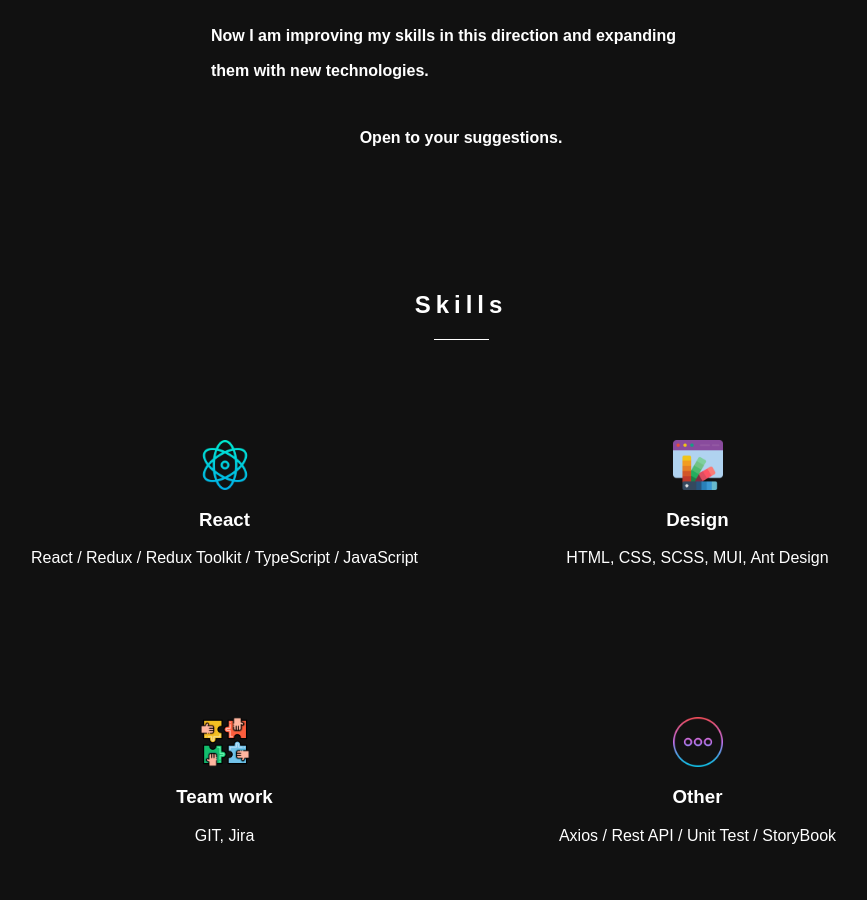
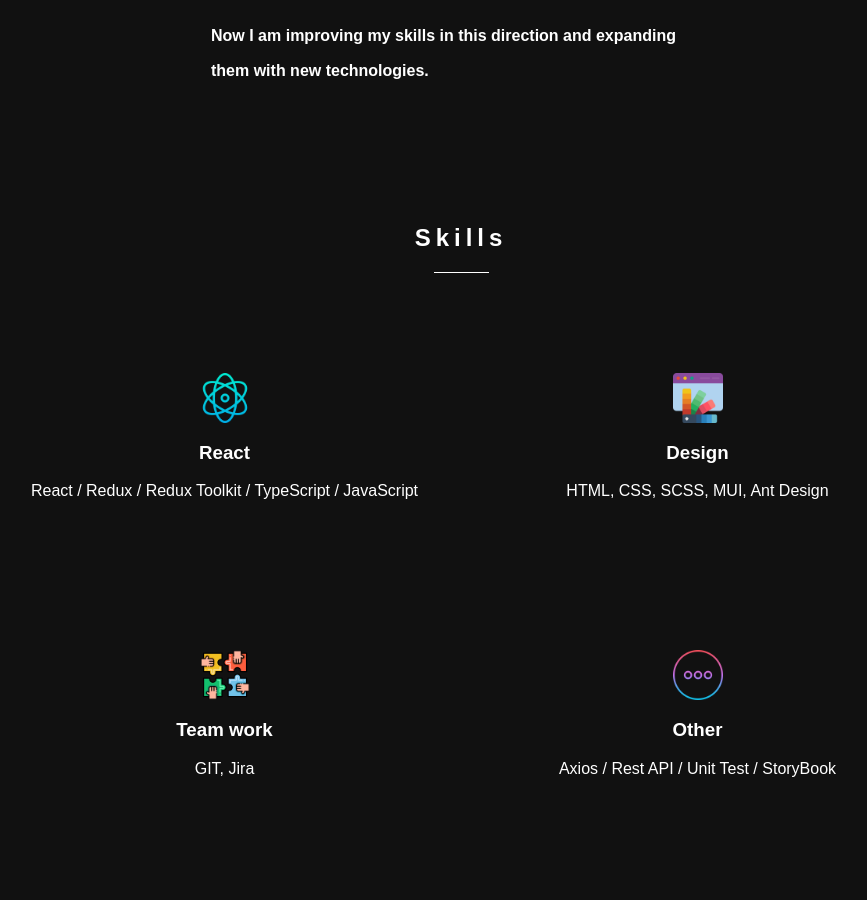
Before and after one commit to saintic132/portfolio, a React (Create React App) app: page / in a window 1280 px wide. Shown: the part 900-1800 px from the top of the page, without its empty margins (179-1046 px from the left). Built offline with nearby package versions, Linux system fonts and the light colour scheme.

Commit message:
Исправлено модальное окно под мелкие разрешения

```diff
--- a/src/Main/Main.tsx
+++ b/src/Main/Main.tsx
@@ -23,7 +23,6 @@
                         Now I am improving my skills in
                         this direction and expanding them with new technologies.
                     </p>
-                    <p>Open to your suggestions.</p>
                 </div>
             </div>
         </div>
--- a/src/Work/Projects/ModalWindowProject/ModalWindowProject.module.css
+++ b/src/Work/Projects/ModalWindowProject/ModalWindowProject.module.css
@@ -46,6 +46,7 @@
 }
 
 .img img{
+    width: 100%;
     max-height: 300px;
 }
 
```
